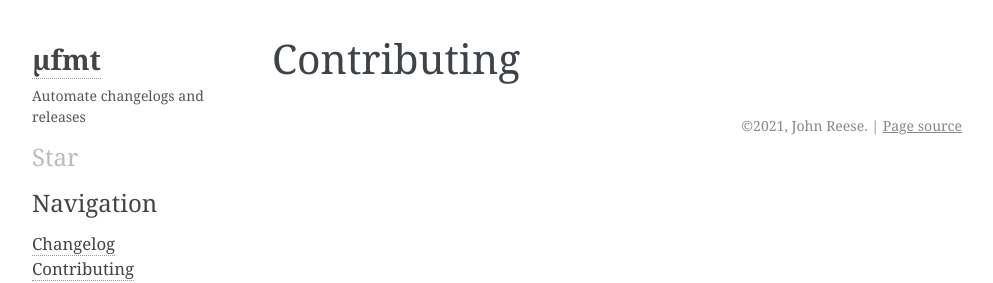
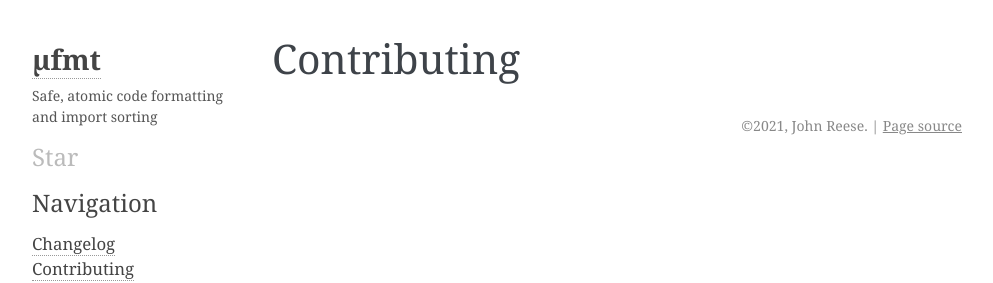
Before and after one commit to omnilib/ufmt, a Sphinx documentation site: the page built from docs/contributing.rst, in a window 1280 px wide. Shown: the top 283 px of the page, without its empty margins (148-1141 px from the left). Built offline with Sphinx 7.4.7, drawn with Linux system fonts in a browser that asks for light colours; nearby versions of some CDN libraries.

Commit message:
Fix sidebar description

```diff
--- a/docs/conf.py
+++ b/docs/conf.py
@@ -62,7 +62,7 @@ master_doc = "index"
 #
 html_theme = "alabaster"
 html_theme_options = {
-    "description": "Automate changelogs and releases",
+    "description": "Safe, atomic code formatting and import sorting",
     "fixed_sidebar": True,
     "badge_branch": "main",
     "github_button": False,
```
